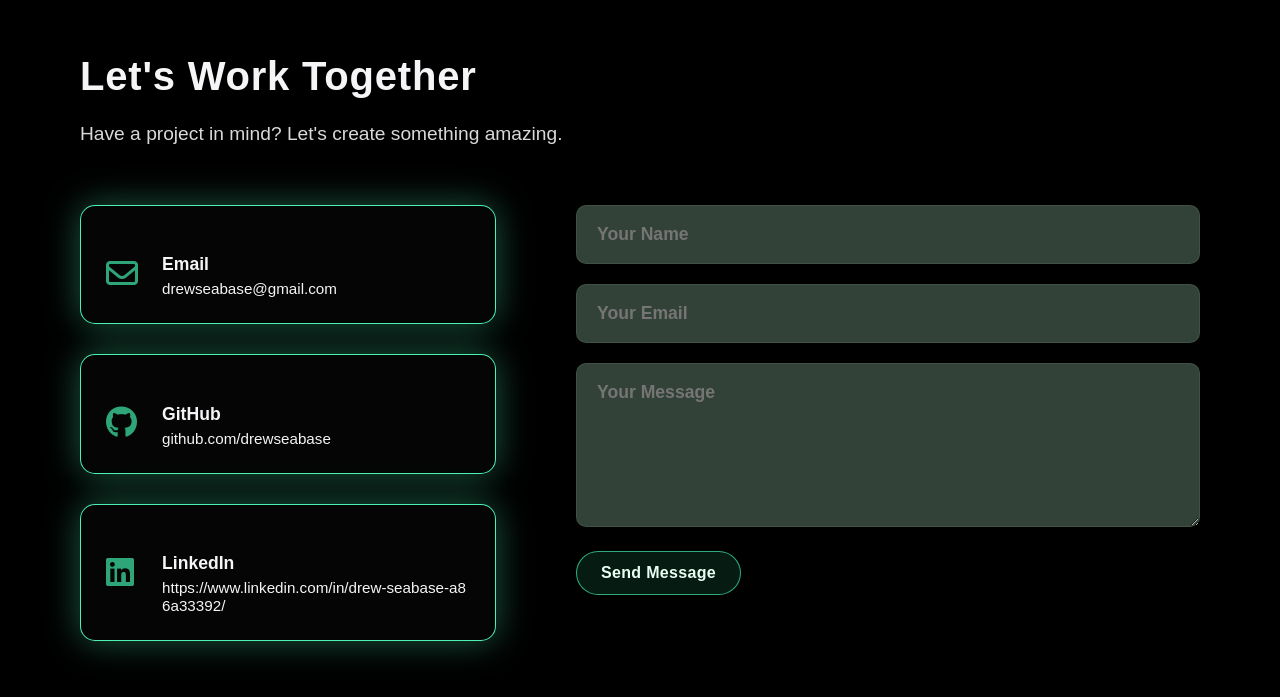
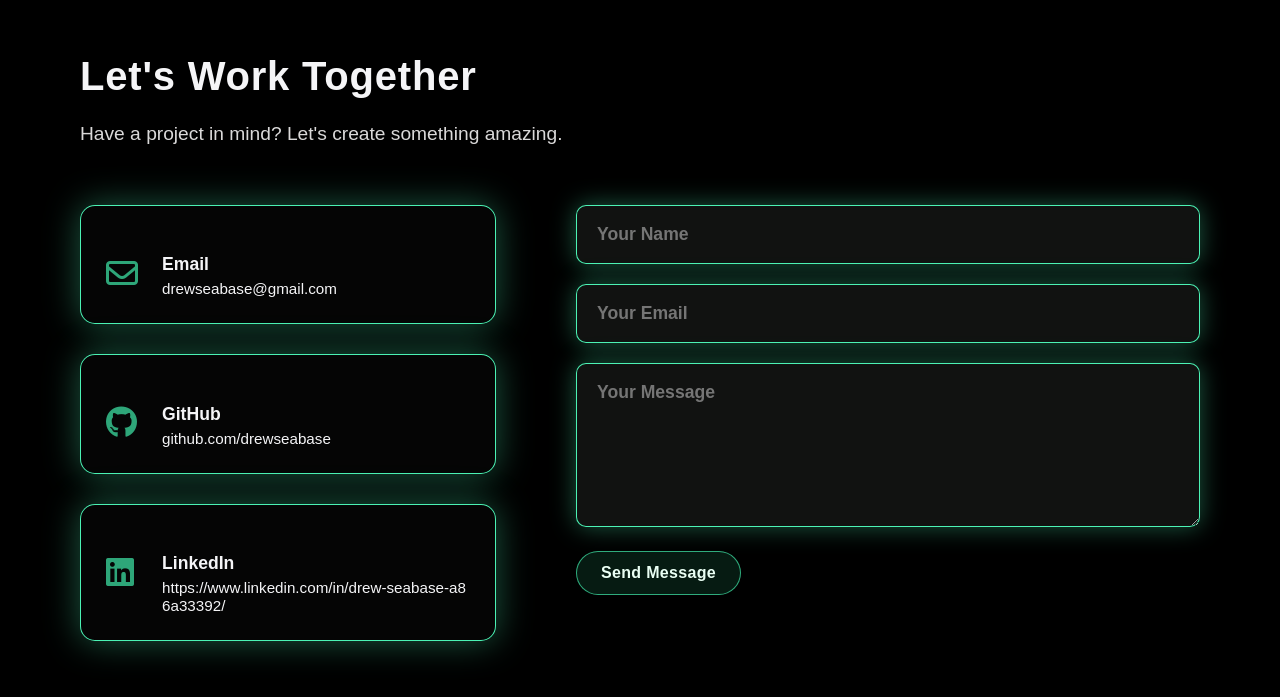
Before and after one commit to drewseabase/resume-portfolio, a React (Vite) app in the folder drew-portfolio/: page / in a window 1280 px wide. Shown: the part 3169-3866 px from the top of the page. Built offline with nearby package versions, Linux system fonts and the light colour scheme; a web font is replaced by a local one.

Commit message:
okay lets see

```diff
--- a/drew-portfolio/src/index.css
+++ b/drew-portfolio/src/index.css
@@ -522,14 +522,15 @@ body{
 .form-group textarea{
   width: 100%;
   padding: clamp(14px, 3vw, 18px) clamp(16px, 3vw, 20px);
-  background: rgba(169,219,184,0.3);
-  border: 1px solid rgba(169,219,184,0.1);
+  background: rgba(59, 60, 59, 0.3);
+  border: 1px solid rgba(80, 255, 190, 0.95);
   border-radius: clamp(8px, 2vw, 10px);
-  color: inherit;
+  color: white;
   font-size: clamp(1.1rem, 2.5vw, 1rem);
   font-family: inherit;
   transition: all 0.3s ease;
   font-weight: 700;
+  box-shadow: 0 0 25px rgba(80, 255, 190, 0.35);
 }
 
 .form-group input:focus,
```
